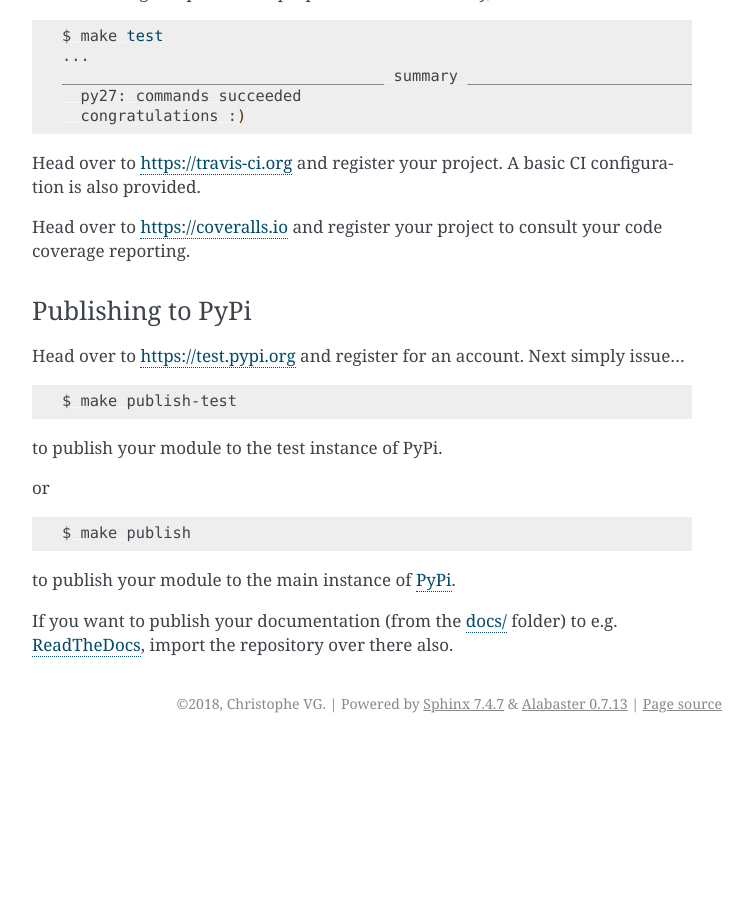
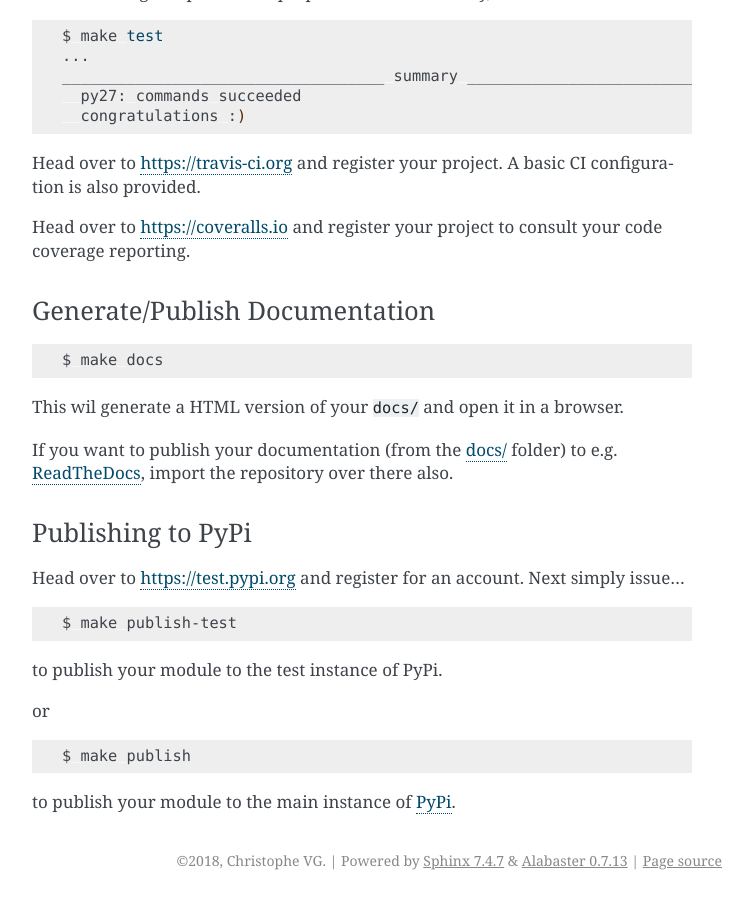
Before and after one commit to christophevg/pypi-template, a Sphinx documentation site: the page built from docs/index.md, in a window 1280 px wide and 900 px high, scrolled down 2276 px. Shown: the whole window, without its empty margins (388-1141 px from the left). Built offline with Sphinx 7.4.7, drawn with Linux system fonts in a browser that asks for light colours; before the commit the page ends 3019 px from its top, so only the background shows below that; some of the changed text lies outside the part shown.

Commit message:
added docs target in top-level Makefile

````diff
--- a/docs/index.md
+++ b/docs/index.md
@@ -106,6 +106,16 @@ Head over to [https://travis-ci.org](https://travis-ci.org) and register your pr
 
 Head over to [https://coveralls.io](https://coveralls.io) and register your project to consult your code coverage reporting.
 
+### Generate/Publish Documentation
+
+```bash
+$ make docs
+```
+
+This wil generate a HTML version of your `docs/` and open it in a browser.
+
+If you want to publish your documentation (from the [docs/](docs/) folder) to e.g. [ReadTheDocs](https://readthedocs.org), import the repository over there also.
+
 ### Publishing to PyPi
 
 Head over to [https://test.pypi.org](https://test.pypi.org) and register for an account. Next simply issue...
````
Also changed, not shown: other parts of docs/index.md (+0 -2 lines), .github/README.md, 1 other file.
